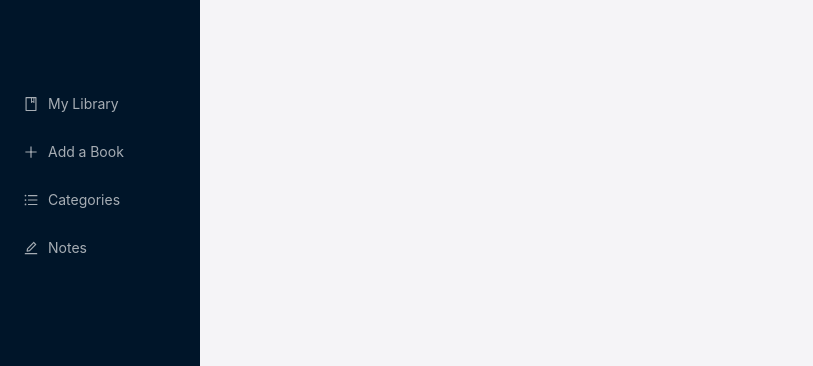
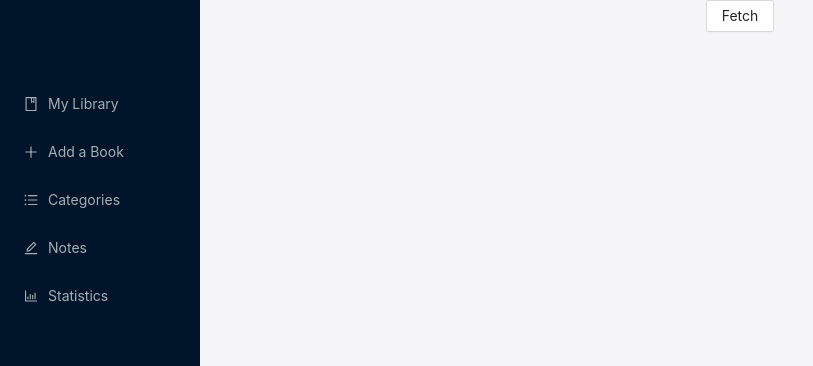
Before and after one commit to JoksuH/Book_Notes_Front, a React (Create React App) app: page /statistics in a window 1280 px wide. Shown: the top 366 px of the page, without its empty margins (0-813 px from the left). Built offline with nearby package versions, Linux system fonts and the light colour scheme.

Commit message:
Added statistics page

```diff
--- a/src/App.tsx
+++ b/src/App.tsx
@@ -7,6 +7,7 @@ import Mylibrary from './components/mylibrary/Mylibrary'
 import Sidebar from './components/sidebar/Sidebar'
 import BookPage from './components/bookpage/BookPage'
 import Categories from './components/categories/Categories'
+import Statistics from './components/statistics/Statistics'
 
 const { Sider, Content } = Layout
 
@@ -19,11 +20,11 @@ function App() {
       <Content style={{ backgroundColor: '#f5f4f7', height: '100vh' }}>
         <div className="App">
           <Routes>
-            <Route path='/addbook' element={<SearchBook />} />
-            <Route path='/categories' element={<Categories />} />
-            <Route path='/book/:booktitle' element={<BookPage />} />
-            <Route path='/' element={<Mylibrary />} />
-
+            <Route path="/addbook" element={<SearchBook />} />
+            <Route path="/categories" element={<Categories />} />
+            <Route path="/book/:booktitle" element={<BookPage />} />
+            <Route path="/statistics" element={<Statistics />} />
+            <Route path="/" element={<Mylibrary />} />
           </Routes>
         </div>
       </Content>
--- a/src/components/bookpage/BookPage.tsx
+++ b/src/components/bookpage/BookPage.tsx
@@ -167,6 +167,7 @@ const BookPage: React.FC = () => {
     if (info && info.length > 2) {
     let authorInfo: string = info.split('(')[1].slice(0,-1)
     let bookTitleInfo: string = info.split(' ')[0]
+    console.log(bookTitleInfo)
     //Info check looks at whether the author and the first word in the title are the same
     if (BookData) return(authorInfo.toLowerCase() === BookData.author.toLowerCase() && bookTitleInfo.toLowerCase() === BookData.title.split(' ')[0].toLowerCase())
   }
@@ -305,7 +306,7 @@ const BookPage: React.FC = () => {
                   {BookData.highlightnotes.length !== 0 ? (
                     <> {BookData.highlightnotes.map(note => {
                       return (
-                      <Text>{note}</Text>
+                      <Text italic>{'> '} {note}</Text>
                       )
                     })}
                     </>
--- a/src/components/sidebar/Sidebar.tsx
+++ b/src/components/sidebar/Sidebar.tsx
@@ -1,30 +1,31 @@
 import React from 'react'
-import { useNavigate } from "react-router-dom";
-import { Menu } from 'antd';
-import { BookOutlined, PlusOutlined, EditOutlined, UnorderedListOutlined } from '@ant-design/icons';
-
+import { useNavigate } from 'react-router-dom'
+import { Menu } from 'antd'
+import { BookOutlined, PlusOutlined, EditOutlined, UnorderedListOutlined, BarChartOutlined } from '@ant-design/icons'
 
 function Sidebar() {
-  let navigate = useNavigate();
+  let navigate = useNavigate()
 
   const handleMenuClick = (event: any) => {
     switch (event.key) {
-      case ('mylibrary'):
+      case 'mylibrary':
         navigate('/')
         break
-      case ('addbook'):
+      case 'addbook':
         navigate('/addbook')
         break
-      case ('categories'):
+      case 'categories':
         navigate('/categories')
+        break
+      case 'statistics':
+        navigate('/statistics')
         break
 
     }
-
   }
 
   return (
-    <Menu theme="dark" mode="inline" defaultSelectedKeys={['1']} style={{paddingTop: '10vh', height: '100vh'}} onClick={handleMenuClick}>
+    <Menu theme="dark" mode="inline" defaultSelectedKeys={['1']} style={{ paddingTop: '10vh', height: '100vh' }} onClick={handleMenuClick}>
       <Menu.Item key="mylibrary" icon={<BookOutlined />}>
         My Library
       </Menu.Item>
@@ -37,6 +38,9 @@ function Sidebar() {
       <Menu.Item key="3" icon={<EditOutlined />}>
         Notes
       </Menu.Item>
+      <Menu.Item key="statistics" icon={<BarChartOutlined />}>
+        Statistics
+      </Menu.Item>
     </Menu>
   )
 }
--- /dev/null
+++ b/src/components/statistics/Statistics.tsx
@@ -0,0 +1,34 @@
+import React, { useState } from 'react'
+import { Input, Button, message } from 'antd'
+import BookDataCard from './../bookdatacard/BookDataCard'
+
+interface bookData {
+  title: String,
+  description: String,
+  categories: string[],
+  imageLinks: imagelinks,
+  authors: String[],
+  industryIdentifiers: isbnData[]
+}
+
+interface isbnData {
+  identifier: String
+}
+
+interface imagelinks {
+  thumbnail: string
+}
+
+const Statistics: React.FC = () => {
+  const [ISBN, SetISBN] = useState<String | undefined>(undefined)
+  const [BookData, SetBookData] = useState<bookData | undefined>(undefined)
+
+
+  return (
+    <div>
+      <Button>Fetch</Button>
+    </div>
+  )
+}
+
+export default Statistics
```
Lines whose indentation alone changed are shown as unchanged.
